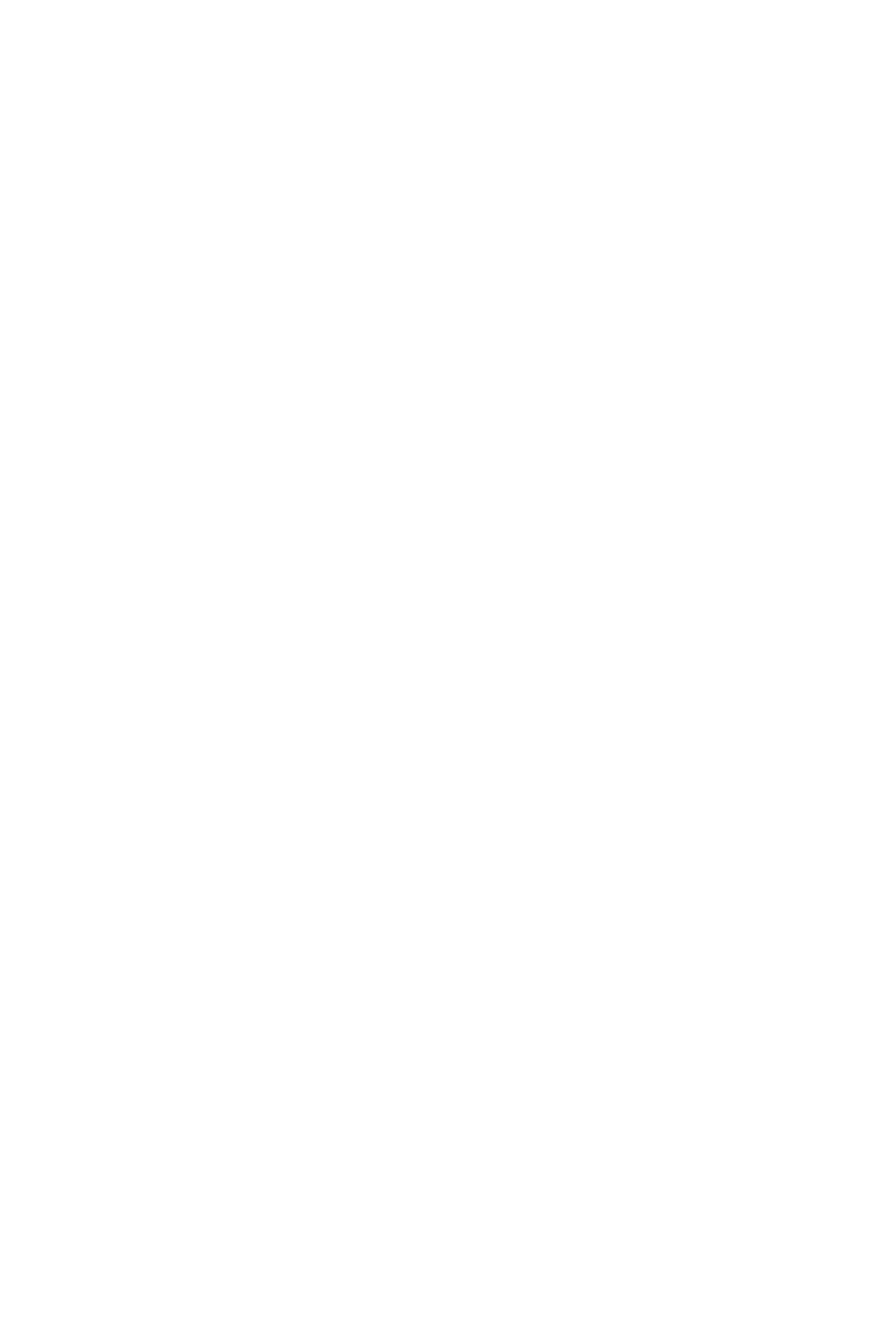
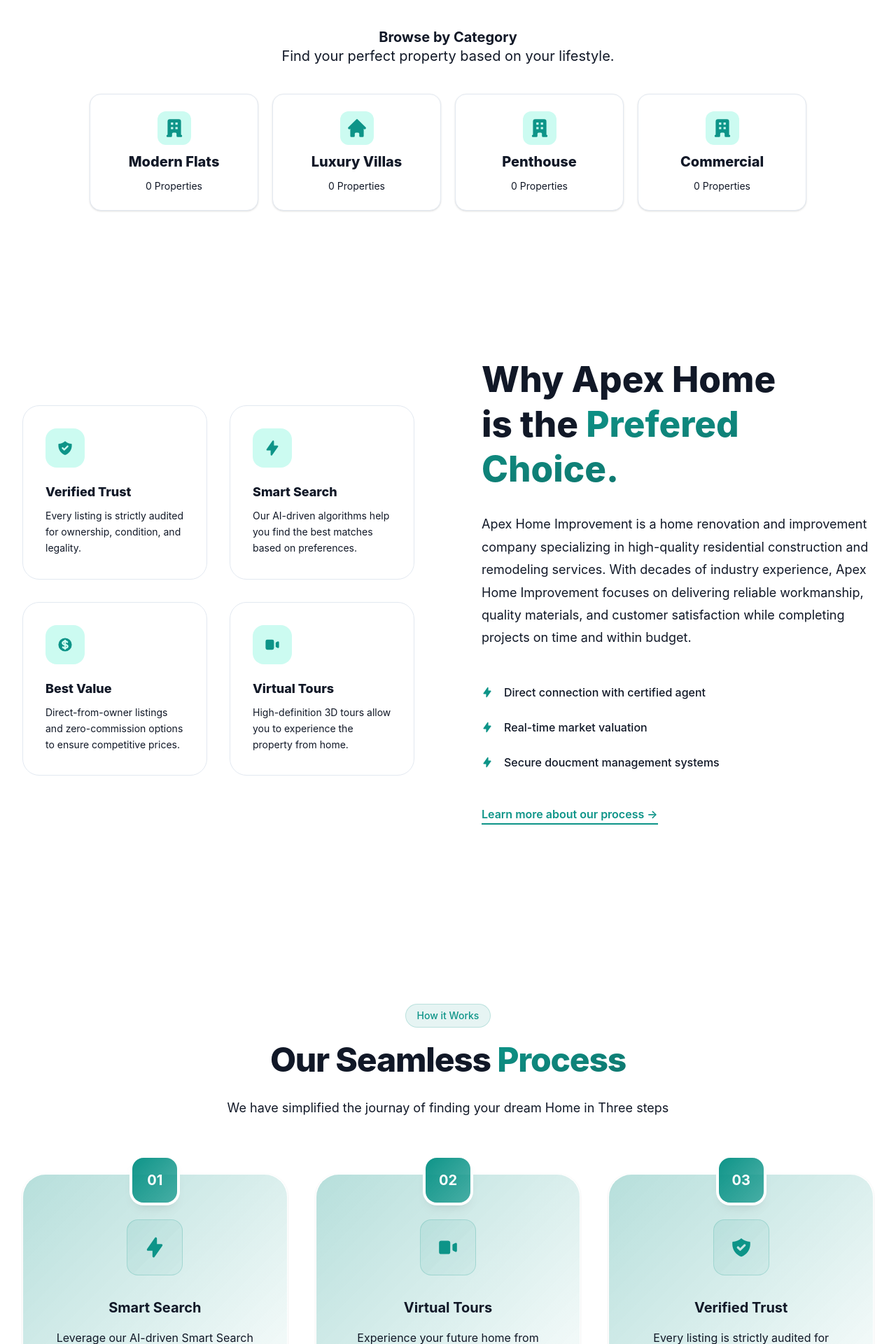
Before and after one commit to rokasuman/ApexHome-Frontend-, a React (Vite) app: page / in a window 1280 px wide. Shown: the part 880-2800 px from the top of the page at 70% size. Before the commit the page ends 841 px from the top, so only its background shows below. Built offline with nearby package versions, Linux system fonts and the light colour scheme; no server answers.

Commit message:
Done with feature and learn more section

```diff
--- a/src/assets/REAL-E-STATE/dummyStyles.js
+++ b/src/assets/REAL-E-STATE/dummyStyles.js
@@ -667,20 +667,35 @@
   preApproved: "badge bg-primary/10 text-primary text-[0.625rem]",
 
   // Category section
-  categorySection: "py-24 bg-bg-alt",
+
+categorySection: "py-20 bg-bg-alt",
+
 categoryHeader:
-    "category-header flex justify-between items-end mb-12 max-sm:flex-col max-sm:items-start max-sm:gap-6",
-  categoryHeaderText: "max-w-[500px]",
-  categoryTitle: "text-[2.5rem] font-extrabold mb-4 max-sm:text-[2rem]",
-  categoryDesc: "text-text-muted",
+  "flex justify-center mb-10",
+
+categoryHeaderText:
+  "max-w-xl text-center text-xl ",
+
+categoryTitle:
+  "text-xl font-extrabold mb-3 max-sm:text-3xl",
+
+categoryDesc:
+  "text-text-muted text-base",
+
 categoryGrid:
-    "category-grid grid grid-cols-[repeat(auto-fit,minmax(240px,1fr))] gap-6 max-sm:grid-cols-2 max-sm:gap-4",
+  "grid grid-cols-[repeat(auto-fit,minmax(180px,1fr))] gap-5 max-w-5xl mx-auto",
+
 categoryCard:
-    "category-card py-10 px-6 text-center cursor-pointer bg-white rounded-3xl border border-[#e2e8f0] transition-all duration-300 shadow-[0_4px_6px_-1px_rgba(0,0,0,0.05)] hover:-translate-y-2 hover:border-primary hover:shadow-[0_12px_25px_-5px_rgba(13,148,136,0.1)] group max-sm:py-6 max-sm:px-4",
+  "py-6 px-4 text-center cursor-pointer bg-white rounded-2xl border border-[#e2e8f0] transition-all duration-300 shadow-sm hover:-translate-y-2 hover:border-primary hover:shadow-lg group",
+
 categoryIconWrapper:
-    "category-icon-wrapper w-16 h-16 bg-primary-light text-primary rounded-[1.25rem] flex items-center justify-center mx-auto mb-6 transition-all duration-300 group-hover:bg-primary group-hover:text-white group-hover:scale-110 max-sm:w-12 max-sm:h-12 max-sm:mb-4 max-sm:rounded-2xl",
-  categoryName: "mb-2 text-xl font-bold max-sm:text-base",
-  categoryCount: "text-text-muted text-[0.875rem]",
+  "w-12 h-12 bg-primary-light text-primary rounded-xl flex items-center justify-center mx-auto mb-3 transition-all duration-300 group-hover:bg-primary group-hover:text-white group-hover:scale-105",
+
+categoryName:
+  "text-lg font-semibold mb-1",
+
+categoryCount:
+  "text-sm text-text-muted",
 
   // Features section
   featuresSection: "py-32",
@@ -703,21 +718,36 @@
     "inline-block mt-12 text-primary font-semibold border-b-2 hover:text-primary-dark",
 
   // How It Works section
-  processSection: "py-32 bg-bg-main",
+processSection: "py-32 bg-gradient-to-b from-bg-main to-bg-alt",
+
 processHeader: "text-center mb-20",
-  processBadge: "badge bg-primary/10 text-primary mb-4 inline-block",
-  processTitle: "text-5xl mb-6 max-sm:text-4xl text-text-main font-extrabold",
-  processSubtitle: "text-text-muted max-w-[600px] mx-auto text-lg",
+
+processBadge:
+  "px-4 py-1.5 rounded-full bg-primary/10 text-primary border border-primary/20 mb-4 inline-block text-sm font-medium",
+
+processTitle:
+  "text-5xl mb-6 max-sm:text-4xl text-text-main font-extrabold tracking-tight",
+
+processSubtitle:
+  "text-text-muted max-w-[650px] mx-auto text-lg leading-relaxed",
+
 processGrid:
-    "process-grid grid grid-cols-[repeat(auto-fit,minmax(300px,1fr))] gap-12 relative max-md:gap-14",
+  "grid grid-cols-[repeat(auto-fit,minmax(300px,1fr))] gap-10 relative",
+
 processCard:
-    "process-card py-12 px-8 bg-white/40 backdrop-blur-md rounded-[2rem] border border-white/50 relative transition-all duration-300 text-center hover:-translate-y-2 hover:bg-white hover:shadow-[0_20px_40px_rgba(0,0,0,0.06)] hover:border-primary-light",
+  "relative py-12 px-8 rounded-[2rem] bg-white/60 backdrop-blur-xl border border-white/40 shadow-sm transition-all duration-300 text-center hover:-translate-y-3 hover:shadow-[0_25px_60px_rgba(0,0,0,0.12)] hover:border-primary/40 hover:bg-white/80 before:absolute before:inset-0 before:rounded-[2rem] before:p-[1px] before:bg-gradient-to-br before:from-primary/30 before:to-transparent before:-z-10",
+
 stepNumber:
-    "absolute -top-6 left-1/2 -translate-x-1/2 w-16 h-16 bg-primary text-white rounded-[1.5rem] flex items-center justify-center text-2xl font-extrabold shadow-[0_8px_20px_rgba(13,148,136,0.3)]",
+  "absolute -top-6 left-1/2 -translate-x-1/2 w-16 h-16 bg-gradient-to-br from-primary to-primary/70 text-white rounded-2xl flex items-center justify-center text-xl font-bold shadow-lg ring-4 ring-white",
+
 processIconWrapper:
-    "w-20 h-20 bg-primary-light text-primary rounded-[2rem] flex items-center justify-center mx-auto mt-4 mb-8",
-  processCardTitle: "text-[1.5rem] mb-4 font-bold",
-  processCardDesc: "text-text-muted leading-[1.7]",
+  "w-20 h-20 bg-gradient-to-br from-primary/10 to-primary/5 text-primary rounded-2xl flex items-center justify-center mx-auto mt-4 mb-8 border border-primary/20",
+
+processCardTitle:
+  "text-xl mb-4 font-bold text-text-main",
+
+processCardDesc:
+  "text-text-muted leading-[1.7]",
 
   // Featured Collections section
   featuredSection: "py-24 bg-bg-alt",
--- a/src/pages/shared/LandingPage.jsx
+++ b/src/pages/shared/LandingPage.jsx
@@ -1,7 +1,7 @@
 import { useEffect, useState } from "react";
 import { landingPageStyles as s } from "../../assets/REAL-E-STATE/dummyStyles";
 import Navbar from "../../components/Navbar.jsx";
-import banner from "../../assets/REAL-E-STATE/bannerimage.png"
+import banner from "../../assets/REAL-E-STATE/bannerimage.png";
 import {
   HiCurrencyDollar,
   HiHome,
@@ -200,7 +200,7 @@
             <div className={s.searchDivider}></div>
             <div className={s.searchField}>
               <div className={s.textPrimary}>
-                  <HiHome size={26}/>
+                <HiHome size={26} />
               </div>
               <div className={s.flexCol}>
                 <label className={s.labelSmall}>Properties Types</label>
@@ -218,7 +218,7 @@
               </div>
             </div>
             <button className={s.searchButton} type="submit">
-              <HiSearch size={26}/>
+              <HiSearch size={26} />
             </button>
           </form>
           <div className={s.statsContainer}>
@@ -234,12 +234,11 @@
               <h3 className={s.statNumber}>4.8/5</h3>
               <p className={s.statLabel}>User Rating</p>
             </div>
-
           </div>
         </div>
         <div className={s.heroImageContainer}>
           <div className={s.imageWrapper}>
-              <img className={s.heroImage} src={banner} alt="banner"/>
+            <img className={s.heroImage} src={banner} alt="banner" />
 
             <div className={s.verifiedBadge}>
               <div className={s.badgeIconWrapper}>
@@ -256,6 +255,132 @@
           </div>
         </div>
       </section>
+
+      {/* categoray section */}
+      <section className={s.categorySection}>
+        <div className={s.container}>
+          <div className={s.categoryHeader}>
+            <div className={s.categoryHeader}></div>
+            <div className={s.categoryHeaderText}>
+              <h2 className={s.sectionTitle}>Browse by Category</h2>
+              <p className={s.sectionSubtitle}>
+                Find your perfect property based on your lifestyle.
+              </p>
+            </div>
+          </div>
+        </div>
+        <div className={s.categoryGrid}>
+          {categories.map((category) => (
+            <div
+              key={category.type}
+              className={s.categoryCard}
+              onClick={() => navigate(`/properties?type=${category.type}`)}
+            >
+              <div className={s.categoryIconWrapper}>{category.icon}</div>
+
+              <h3 className={s.categoryTitle}>{category.name}</h3>
+
+              <p className={s.categoryCount}>{category.count} Properties</p>
+            </div>
+          ))}
+        </div>
+      </section>
+
+      {/*feature section */}
+      <section className={s.featuresSection}>
+        <div className={s.featuresContainer}>
+          <div className={s.featuresList}>
+            {features.map((f, index) => (
+              <div
+                key={index}
+                className={s.featureCard}
+                style={{ animationDelay: `${index * 0.1}s` }}
+              >
+                <div className={s.featureIconWrapper}>{f.icon}</div>
+                <h3 className={s.featureTitle}>{f.title}</h3>
+                <p className={s.featureDesc}>{f.desc}</p>
+              </div>
+            ))}
+          </div>
+          <div className={s.featuresContent}>
+            <h2 className={s.featuresHeading}>
+              Why Apex Home
+              <br /> is the{" "}
+              <span className={s.textGradient}>Prefered Choice.</span>
+            </h2>
+            <p className={s.featuresSubtext}>
+              Apex Home Improvement is a home renovation and improvement company
+              specializing in high-quality residential construction and
+              remodeling services. With decades of industry experience, Apex
+              Home Improvement focuses on delivering reliable workmanship,
+              quality materials, and customer satisfaction while completing
+              projects on time and within budget.
+            </p>
+            <ul className={s.featuresListItems}>
+              {[
+                "Direct connection with certified agent",
+                "Real-time market valuation",
+                "Secure doucment management systems",
+              ].map((val, idx) => (
+                <li key={idx} className={s.listItem}>
+                  <HiLightningBolt className="text-primary" /> {val}
+                </li>
+              ))}
+            </ul>
+            <a className={s.learnMoreLink} href="#process">
+              Learn more about our process &rarr;
+            </a>
+          </div>
+        </div>
+      </section>
+      {/*learn more or how it works*/}
+      <section id="process" className={s.processSection}>
+        <div className={s.container}>
+          <div className={s.processHeader}>
+            <span className={s.processBadge}>How it Works</span>
+            <h2 className={s.processTitle}>
+              Our Seamless <span className={s.textGradient}>Process</span>
+            </h2>
+            <p className={s.processSubtitle}>
+              We have simplified the journay of finding your dream Home in Three
+              steps{" "}
+            </p>
+          </div>
+          <div className={s.processGrid}>
+            {[
+              {
+                step: "01",
+                title: "Smart Search",
+                desc: "Leverage our AI-driven Smart Search algorithms to find the best property matches tailored to your specific preferences.",
+                icon: <HiLightningBolt size={32} />,
+              },
+              {
+                step: "02",
+                title: "Virtual Tours",
+                desc: "Experience your future home from anywhere with our high-definition 3D virtual tours and immersive walkthroughs.",
+                icon: <HiVideoCamera size={32} />,
+              },
+              {
+                step: "03",
+                title: "Verified Trust",
+                desc: "Every listing is strictly audited for ownership and condition, ensuring your peace of mind and a secure transaction.",
+                icon: <HiShieldCheck size={32} />,
+              },
+            ].map((p, idx) => (
+              <div className={s.processCard} key={idx}>
+                <div className={s.stepNumber}>{p.step}</div>
+                <div className={s.processIconWrapper}>{p.icon}</div>
+                <div className={s.processCardTitle}>{p.title}</div>
+                <div className={s.processCardDesc}>{p.desc}</div>
+              </div>
+            ))}
+          </div>
+        </div>
+      </section>
+      {/*feature section */}
+      <section>
+
+      </section>
     </div>
   );
 };
```
Lines whose indentation alone changed are shown as unchanged.
